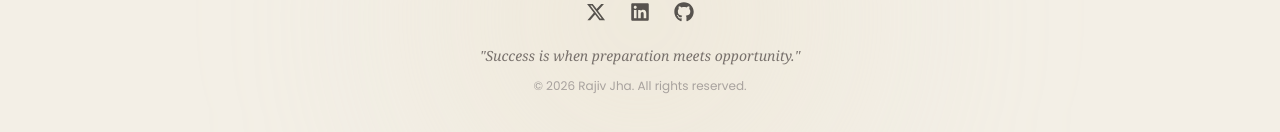
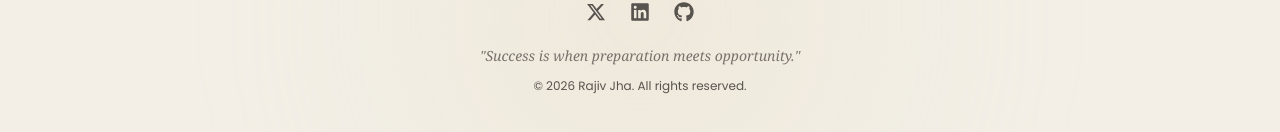
Before and after one commit to jharajiv315/Portfolio, a React (Vite) app in the folder frontend/: page / in a window 1280 px wide. Shown: the part 3610-3742 px from the top of the page. Built offline with nearby package versions, Linux system fonts and the light colour scheme; no server answers.

Commit message:
a11y(frontend): enhance footer copyright color contrast to satisfy WCAG AA 4.5:1 standard

```diff
--- a/frontend/src/sections/Footer.jsx
+++ b/frontend/src/sections/Footer.jsx
@@ -72,7 +72,7 @@ export default function Footer({ user }) {
         </motion.p>
 
         {/* Copyright */}
-        <p className="text-xs font-sans text-[#A8A29E]">
+        <p className="text-xs font-sans text-[#57534E]">
           © {currentYear} {fullName}. All rights reserved.
         </p>
       </div>
```
